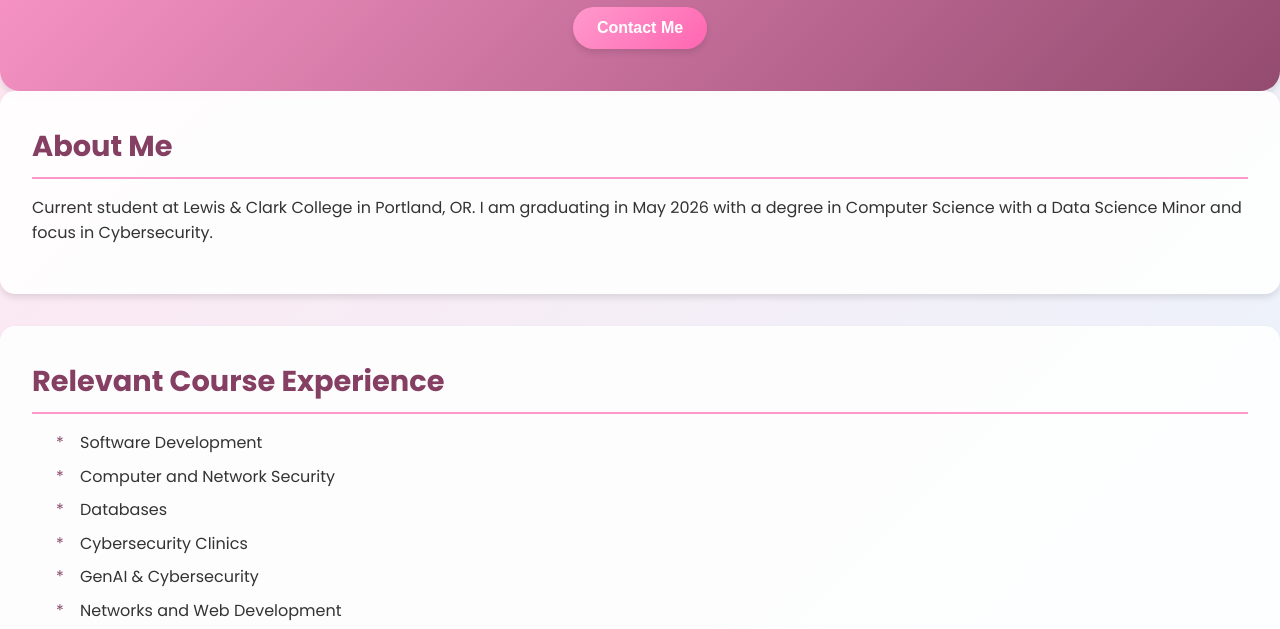
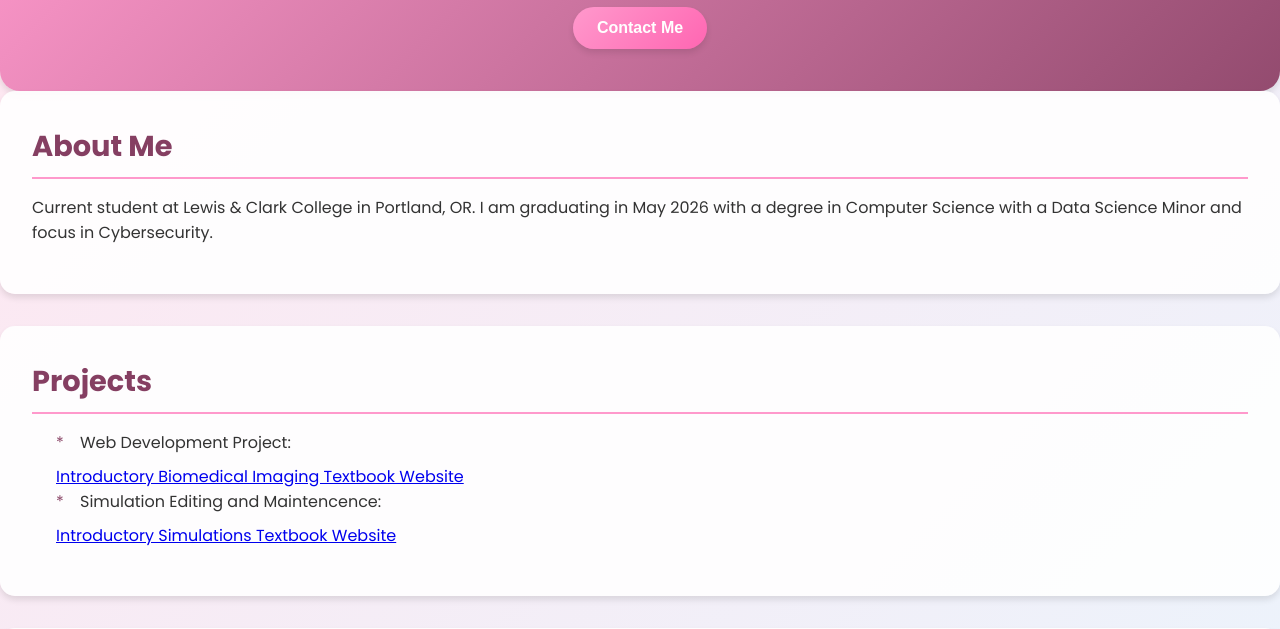
Before and after one commit to lc22-0338/portfolio-gracewiseman, a website: page public/index.html in a window 1280 px wide. Shown: the part 138-767 px from the top of the page. Drawn offline with Linux system fonts and the light colour scheme.

Commit message:
added projects section

```diff
--- a/public/index.html
+++ b/public/index.html
@@ -21,6 +21,14 @@
             May 2026 with a degree in Computer
              Science with a Data Science Minor
             and focus in Cybersecurity.</p>
+    </section>
+    <section>
+        <h3>Projects</h3>
+        <ul>
+            <li>Web Development Project:</li>
+            <a href="https://Introbiomedicalimaging.org">Introductory Biomedical Imaging  Textbook Website </a>
+            <li>Simulation Editing and Maintencence:</li>
+            <a href="https://introbiomedicalimaging.org/simulations.html">Introductory Simulations Textbook Website</a>
     </section>
     <section id="experience">
         <h3>Relevant Course Experience</h3>
```
